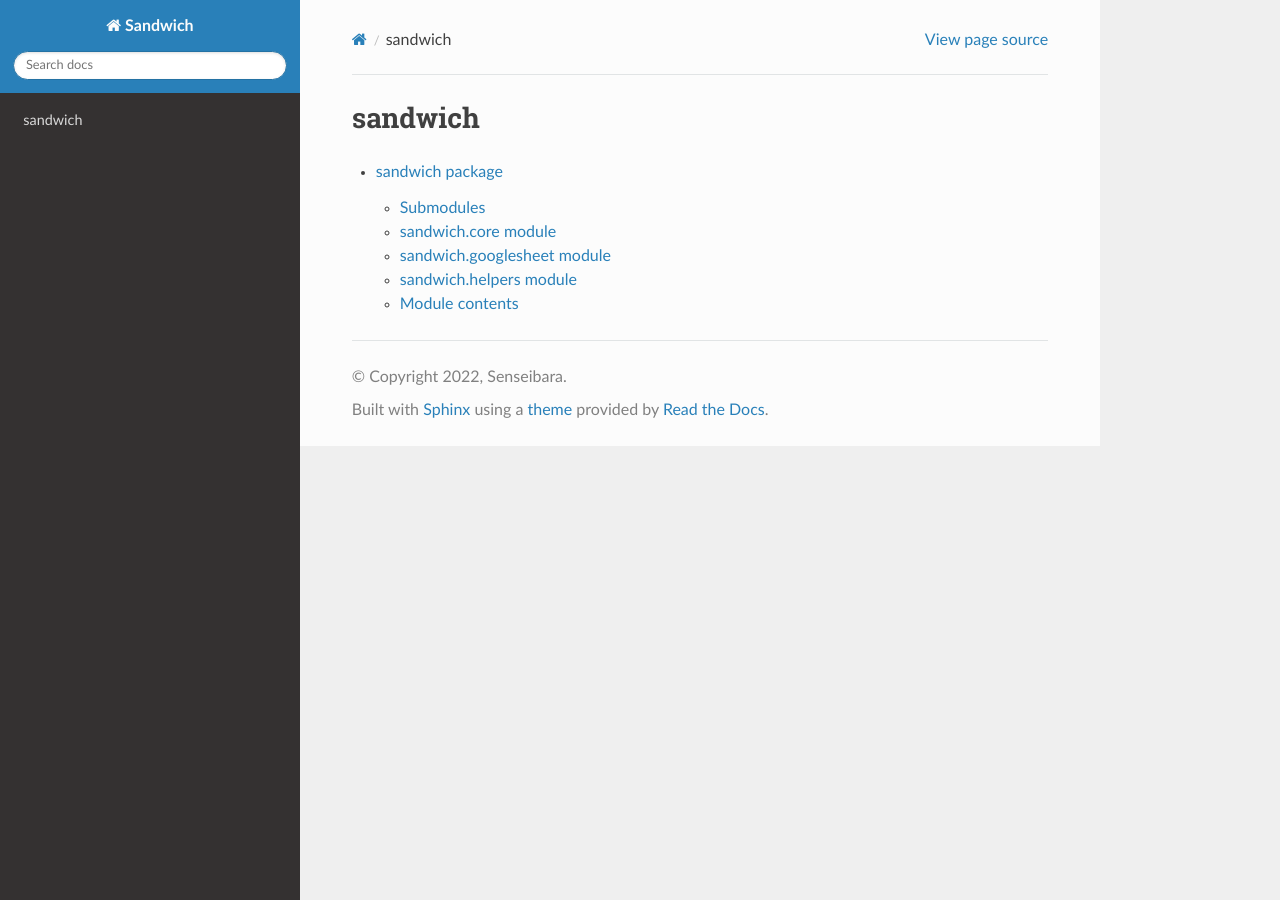
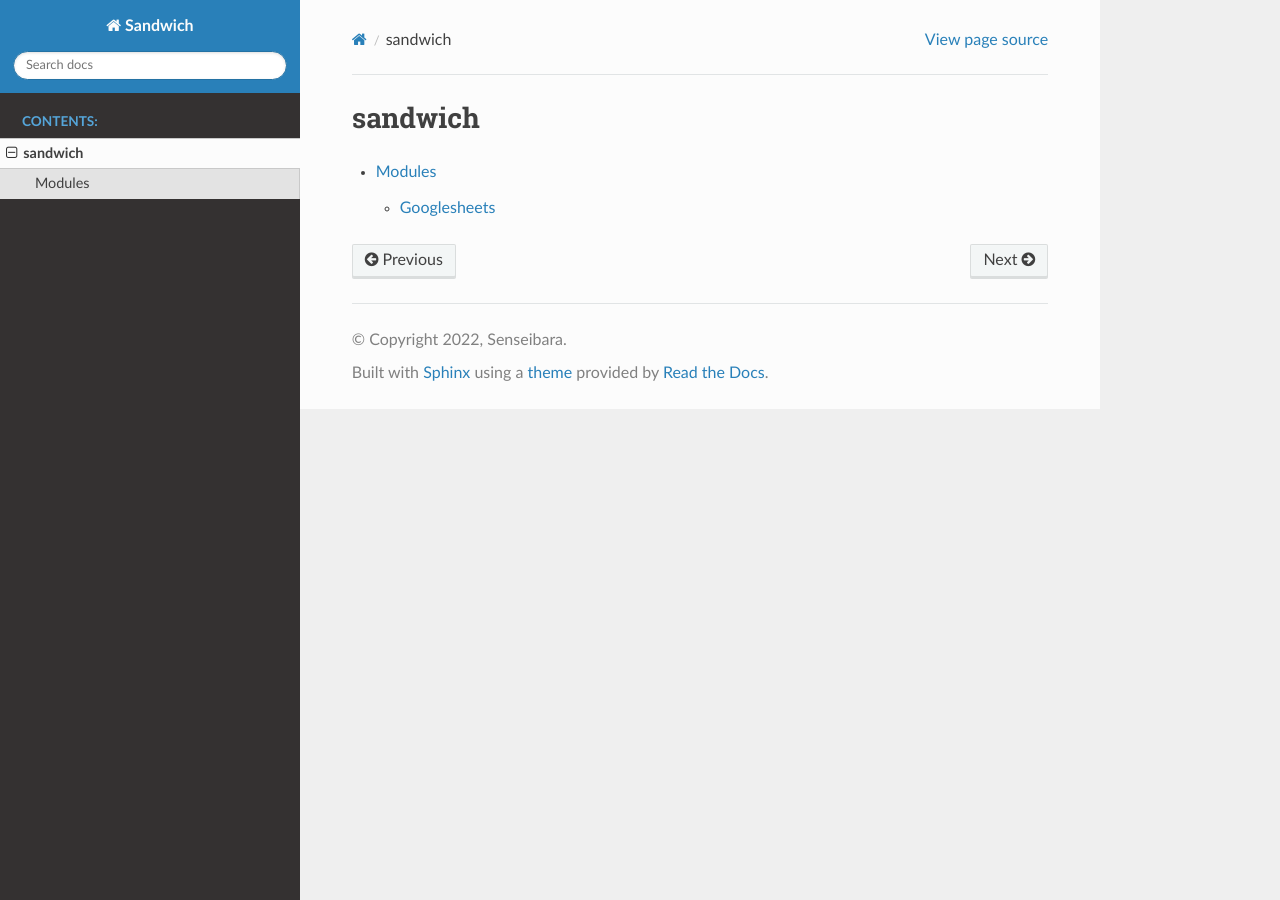
Before and after one commit to senseibara/propersandwich, a Sphinx documentation site: the page built from docs/source/modules.rst, in a window 1280 px wide. Built offline with Sphinx 7.4.7 and the Read the Docs theme 2.0.0, drawn with Linux system fonts in a browser that asks for light colours.

Commit message:
update documentation

```diff
--- a/docs/source/index.rst
+++ b/docs/source/index.rst
@@ -10,6 +10,8 @@ Welcome to Sandwich's documentation!
    :maxdepth: 2
    :caption: Contents:
 
+   modules
+
 
 
 Indices and tables
--- a/docs/source/sandwich.rst
+++ b/docs/source/sandwich.rst
@@ -1,37 +1,11 @@
-sandwich package
+Modules
 ================
 
-Submodules
-----------
 
-sandwich.core module
---------------------
-
-.. automodule:: sandwich.core
-   :members:
-   :undoc-members:
-   :show-inheritance:
-
-sandwich.googlesheet module
+Googlesheets
 ---------------------------
 
 .. automodule:: sandwich.googlesheet
    :members:
    :undoc-members:
    :show-inheritance:
-
-sandwich.helpers module
------------------------
-
-.. automodule:: sandwich.helpers
-   :members:
-   :undoc-members:
-   :show-inheritance:
-
-Module contents
----------------
-
-.. automodule:: sandwich
-   :members:
-   :undoc-members:
-   :show-inheritance:
--- a/sandwich/__init__.py
+++ /dev/null
@@ -1 +0,0 @@
-from .core import hmm
```
Also changed, not shown: 1 other file.
